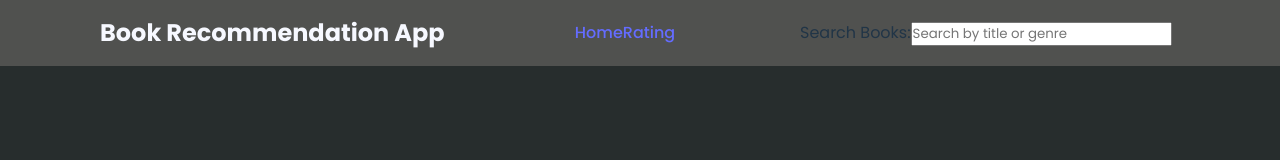
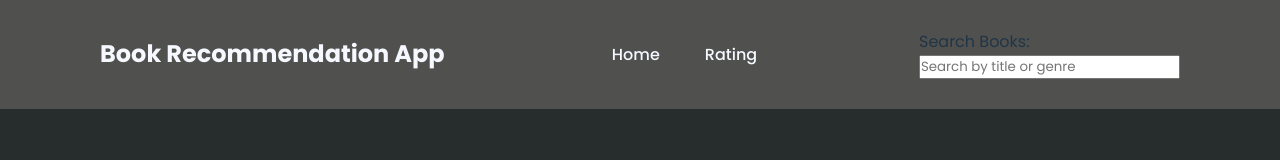
Before and after one commit to syowai638/Book-Recommendation-App, a React (Vite) app: page /books/1 in a window 1280 px wide. Shown: the top 160 px of the page. Built offline with nearby package versions, Linux system fonts and the light colour scheme; data requests are answered from the project's data file.

Commit message:
Updated css

```diff
--- a/src/App.css
+++ b/src/App.css
@@ -91,9 +91,11 @@ h2 {
   width: 100vw;
   top: 0;
   background-color: var(--clr-davy-gray);
-  display: flex;
+  display: grid;
+  grid-template-columns: 1fr 2fr 1fr;
+  justify-content: center;
   align-items: center;
-  padding: 20px 100px;
+  padding: 30px 100px;
 }
 
 #title {
@@ -106,6 +108,13 @@ h2 {
   min-width: 350px;
   display: flex;
   justify-content: center;
+  gap: 5px;
+}
+
+.navbar-menu a {
+  text-decoration: none;
+  color: var(--clr-ghost-white);
+  padding: 10px 20px;
 }
 
 .navbar-menu a:hover {
@@ -114,6 +123,7 @@ h2 {
 }
 
 #footer {
+  text-align: center;
   width: 100vw;
   background-color: var(--clr-imperial-red);
   position: relative;
```
